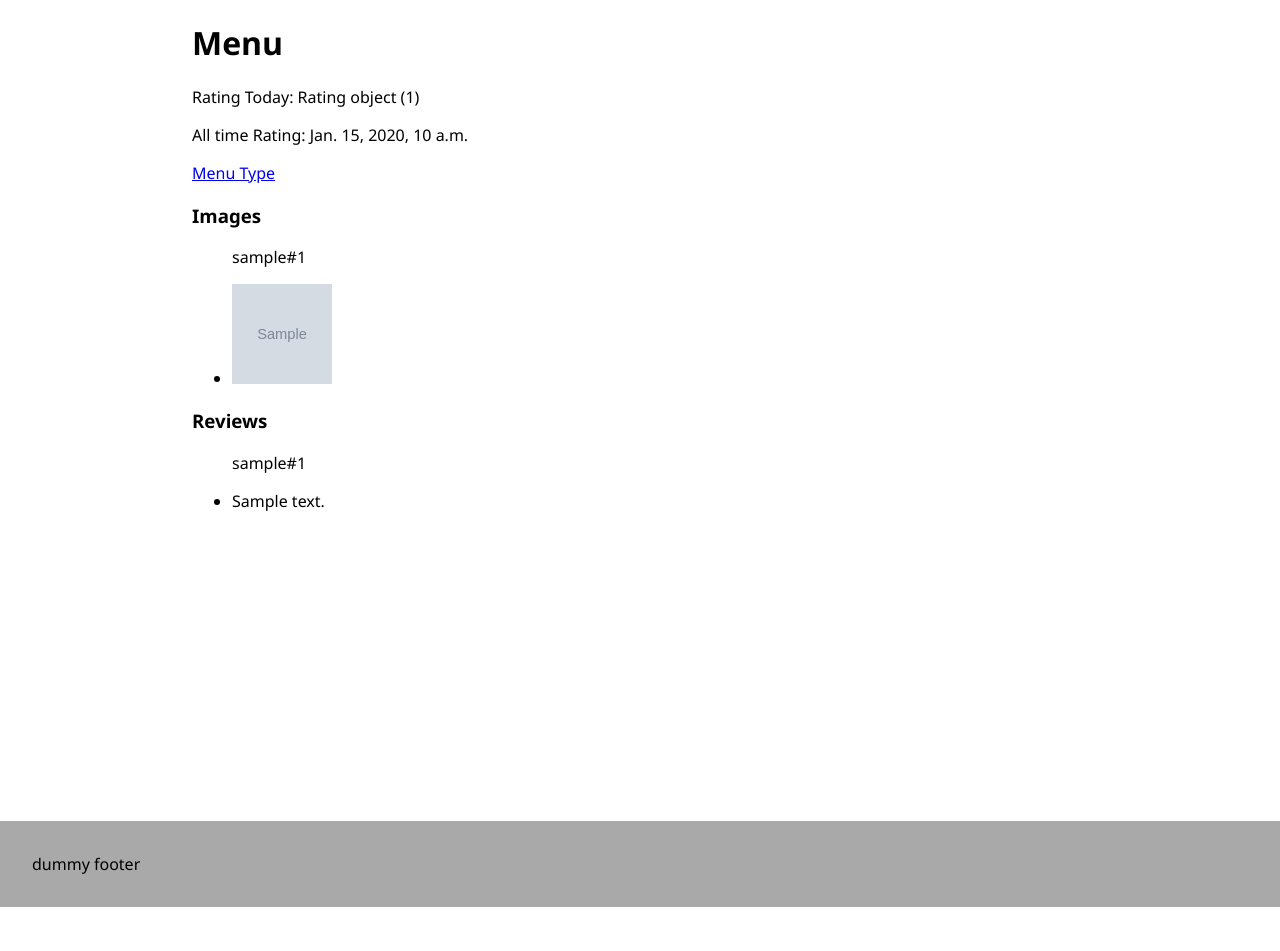
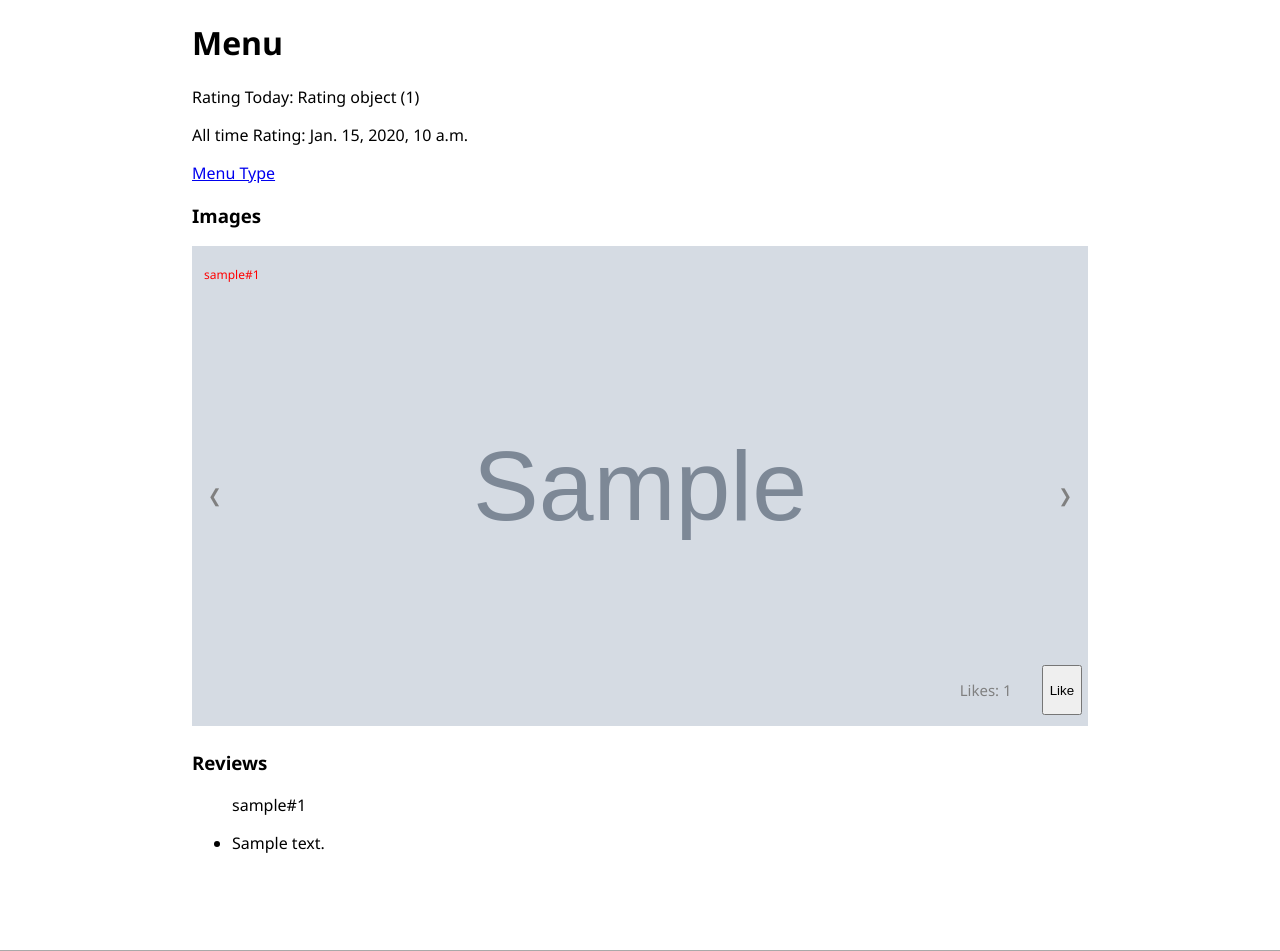
Before and after one commit to LarsZauberer/MensaRating, a Django app: template core/templates/menu.html in a window 1280 px wide. Shown: the part 80-1031 px from the top of the page. Before the commit the page ends 987 px from the top, so only its background shows below. Run offline with Django 4.2, Linux system fonts and the light colour scheme; tables that the repository leaves empty hold one stand-in row (values such as "Sample post"); the template is opened without the code that fills it: values that come from a table or form of the project are taken from there, most other values are stand-ins (such as "Sample title", 1, 10 or a date in 2020); grey boxes marked "Sample" are stand-in pictures.

Commit message:
Image Slideshow Layouting  #23

```diff
--- a/core/templates/base.html
+++ b/core/templates/base.html
@@ -14,6 +14,9 @@
     </script>
 
     <script src="{% static 'js/main.js' %}"></script>
+
+    {% block import %}
+    {% endblock %}
 
     <title>Mensa Rating</title>
 </head>
--- a/core/templates/menu.html
+++ b/core/templates/menu.html
@@ -1,4 +1,11 @@
 {% extends "base.html" %}
+{% load static %}
+
+{% block import %}
+<link rel="stylesheet" href="{% static 'css/posts.css' %}">
+<script src="{% static 'js/imageSlideshow.js' %}"></script>
+{% endblock %}
+
 {% block content %}
 
 <h1>Menu</h1>
@@ -10,13 +17,27 @@
 
 <a href="{% url 'menuType' menu.menuType.pk %}">Menu Type</a>
 
+<!-- https://www.w3schools.com/howto/howto_js_slideshow.asp -->
 <h3>Images</h3>
-<ul>
+<div class="imageContainer">
     {% for image in images %}
-        <p>{{image.profil.user.username}}#{{image.profil.karma}}</p>
-        <li><img src="{{image.image.url}}" alt="{{image.image.name}}" width="100" height="100"></li>
+        <div class="imageSlide fade">
+            <p class="userName imageUserText">{{image.profil.user.username}}#{{image.profil.karma}}</p>
+            <img src="{{image.image.url}}" alt="{{image.image.name}}" class="imageImage">
+            <div class="imageButtons">
+                <p class="likeText imageLikeText">Likes: {{image.likes}}</p>
+                <button class="like imageLike">Like</button>
+            </div>
+        </div>
     {% endfor %}
-</ul>
+
+    <a class="prev" onclick="plusSlides(-1)">&#10094;</a>
+    <a class="next" onclick="plusSlides(1)">&#10095;</a>
+</div>
+
+<script>
+    showSlides(slideIndex);
+</script>
 
 <h3>Reviews</h3>
 <ul>
--- a/static/css/main.css
+++ b/static/css/main.css
@@ -31,6 +31,7 @@ header {
 
     height: var(--header-height);
 
+    z-index: 1;
 
 }
 nav {
@@ -43,6 +44,8 @@ nav {
     text-align: center;
     position: sticky;
     top:0;
+
+    z-index: 1;
 }
 nav a{
     height: 100%;
--- /dev/null
+++ b/static/css/posts.css
@@ -0,0 +1,73 @@
+/* https://www.w3schools.com/howto/howto_js_slideshow.asp */
+
+.imageContainer {
+    position: relative;
+    margin: auto;
+    z-index: 0;
+}
+
+.imageSlide {
+    display: none;
+}
+
+.prev, .next {
+    cursor: pointer;
+    position: absolute;
+    top: 50%;
+    width: auto;
+    margin-top: -22px;
+    padding: 16px;
+    color: gray;
+    font-weight: bold;
+    font-size: 18px;
+    transition: 0.6s ease;
+    border-radius: 0 3px 3px 0;
+    user-select: none;
+}
+
+.imageImage {
+    width: 100%;
+    height: 60vh;
+    object-fit: cover;
+}
+
+.next {
+    right: 0;
+    border-radius: 3px 0 0 3px;
+}
+
+.imageUserText {
+    color: red;
+    position: absolute;
+    font-size: 12px;
+    padding: 8px 12px;
+    top: 0;
+}
+
+.imageButtons {
+    color: #f2f2f2;
+    font-size: 15px;
+    padding: 8px 12px;
+    position: absolute;
+    bottom: 8px;
+    width: 98%;
+    text-align: right;
+    display: flex;
+    justify-content: end;
+}
+
+.imageLikeText {
+    color: gray;
+    margin-right: 2em;
+}
+
+/* Fading animation */
+.fade {
+    animation-name: fade;
+    animation-duration: 1.5s;
+}
+
+@keyframes fade {
+    from {opacity: .4}
+    to {opacity: 1}
+}
--- /dev/null
+++ b/static/js/imageSlideshow.js
@@ -0,0 +1,35 @@
+// https://www.w3schools.com/howto/howto_js_slideshow.asp
+
+let slideIndex = 1;
+
+// Next/previous controls
+function plusSlides(n) {
+  showSlides(slideIndex += n);
+}
+
+// Thumbnail image controls
+function currentSlide(n) {
+  showSlides(slideIndex = n);
+}
+
+function showSlides(n) {
+  let i;
+  let slides = document.getElementsByClassName("imageSlide");
+
+  if (slides.length == 0) {
+    console.warn("No images found");
+    let container = document.getElementsByClassName("imageContainer")[0];
+    let prev = document.getElementsByClassName("prev")[0];
+    let next = document.getElementsByClassName("next")[0];
+    container.innerHTML = "No images available";
+    prev.style.display = "none";
+    next.style.display = "none";
+  }
+
+  if (n > slides.length) {slideIndex = 1}
+  if (n < 1) {slideIndex = slides.length}
+  for (i = 0; i < slides.length; i++) {
+    slides[i].style.display = "none";
+  }
+  slides[slideIndex-1].style.display = "block";
+}
```
